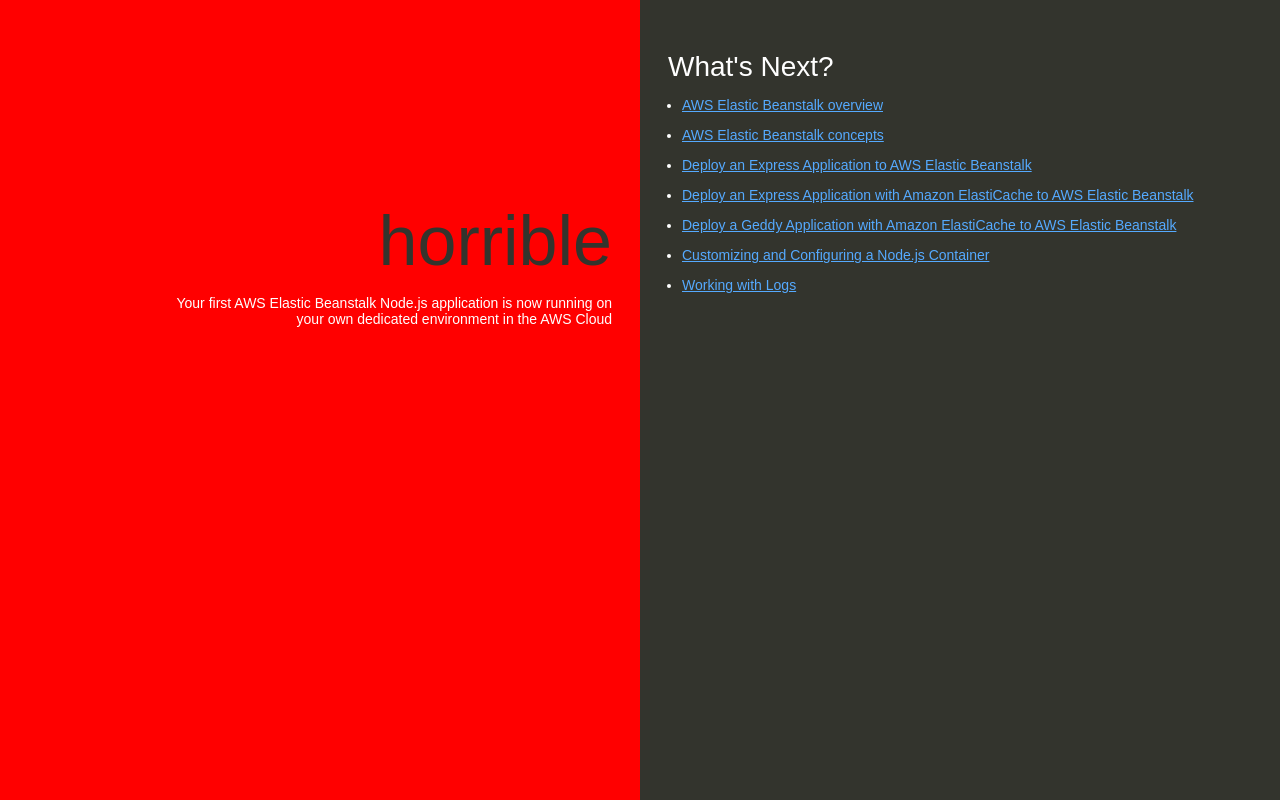
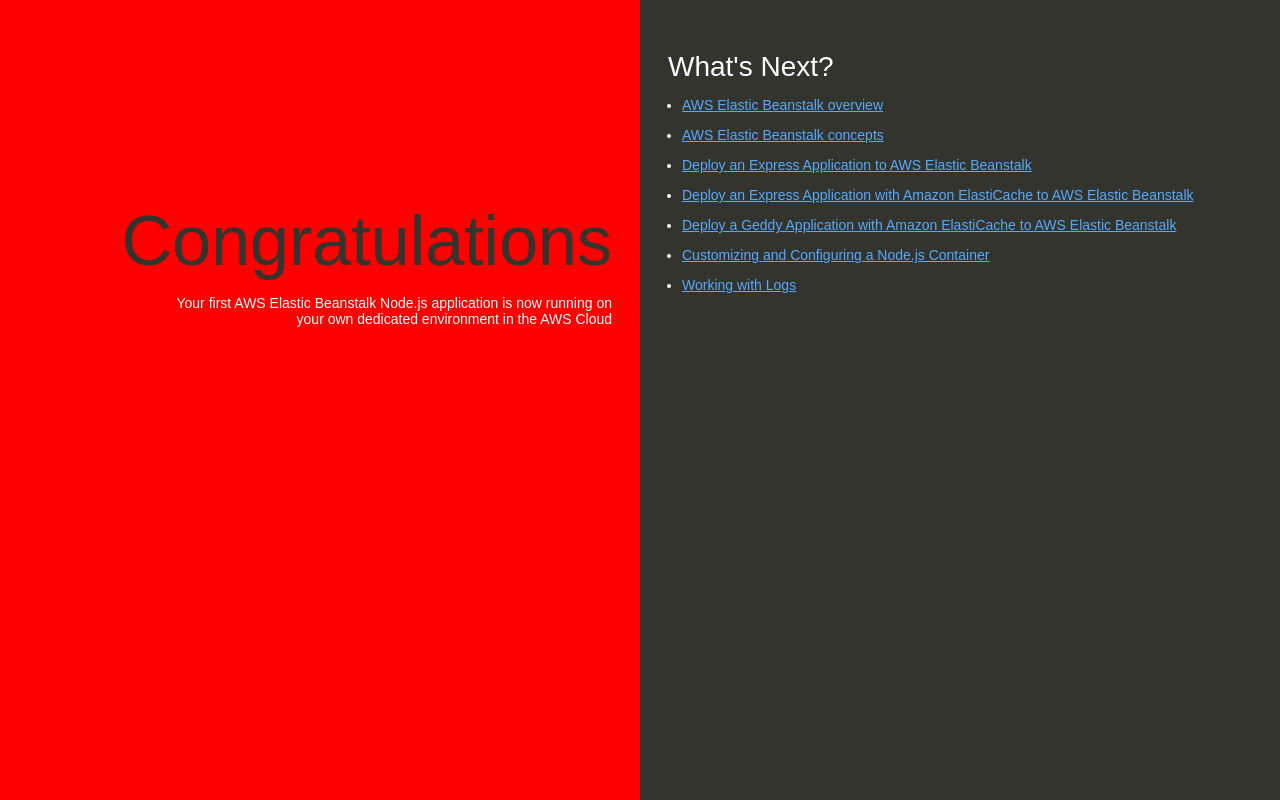
Before and after one commit to uyyururenuka/my-nodejs-app, a website: page index.html in a window 1280 px wide. Drawn offline with Linux system fonts and the light colour scheme.

Commit message:
Update index.html
horrible to congratulations

```diff
--- a/index.html
+++ b/index.html
@@ -74,7 +74,7 @@
   </head>
   <body>
     <div class="textColumn">
-      <h1>horrible</h1>
+      <h1>Congratulations</h1>
       <p>Your first AWS Elastic Beanstalk Node.js application is now running on your own dedicated environment in the AWS Cloud</p>
     </div>
     <div class="linksColumn">
```
